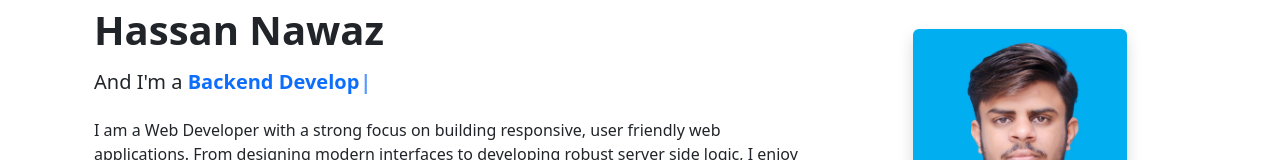
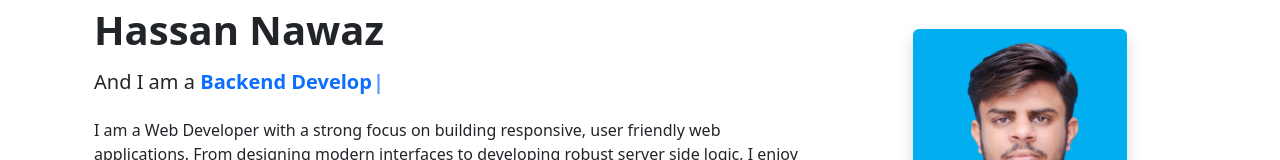
Before and after one commit to HN-Hassan-Nawaz/Hassan-Nawaz-Portfolio, a Next.js app: page / in a window 1280 px wide. Shown: the part 153-313 px from the top of the page. Built offline with nearby package versions, Linux system fonts and the light colour scheme.

Commit message:
Initial commit for portfolio

```diff
--- a/app/page.js
+++ b/app/page.js
@@ -14,11 +14,11 @@ export default function HomePage() {
       <div className="row align-items-stretch gx-5">
         {/* Text Column */}
         <div className="col-md-8 d-flex flex-column justify-content-center">
-          <h4>Hello, It's Me</h4>
+          <h4>Hello, It&apos;s Me</h4>
           <h1 className="fw-bold">Hassan Nawaz</h1>
 
           <h5 className="mt-2 d-flex">
-            And I'm a&nbsp;
+            And I am a&nbsp;
             <span className="text-primary fw-bold">
               <Typewriter
                 options={{
```
